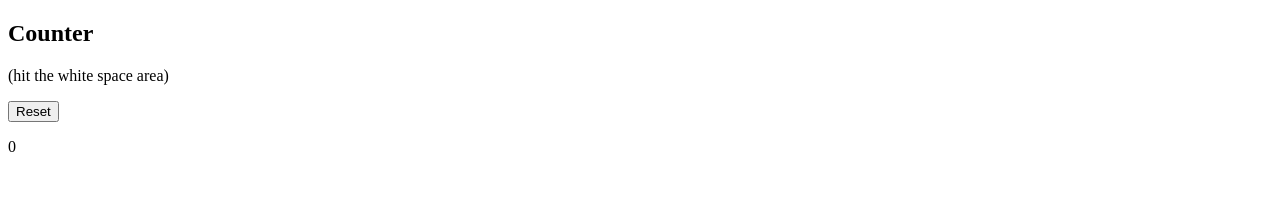
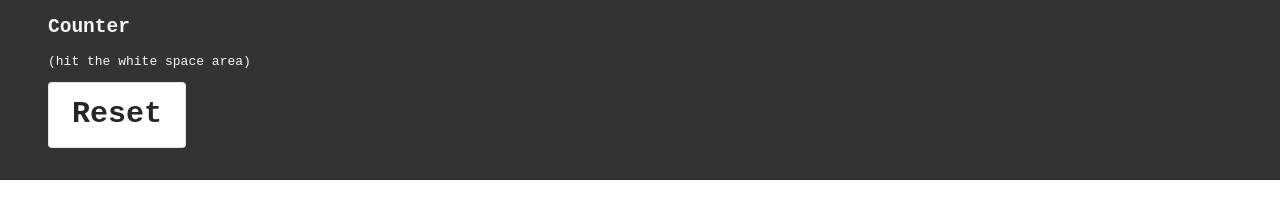
Before and after one commit to Yokosumi/counter, a plain HTML site: page index.html in a window 1280 px wide. Drawn offline with nearby package versions, Linux system fonts and the light colour scheme.

Commit message:
fixed style sheet name

```diff
--- a/index.html
+++ b/index.html
@@ -4,7 +4,7 @@
     <meta charset="UTF-8" />
     <meta http-equiv="X-UA-Compatible" content="IE=edge" />
     <meta name="viewport" content="width=device-width, initial-scale=1.0" />
-    <link rel="stylesheet" href="styles.css" />
+    <link rel="stylesheet" href="style.css" />
     <title>Counter</title>
   </head>
   <body>
```
